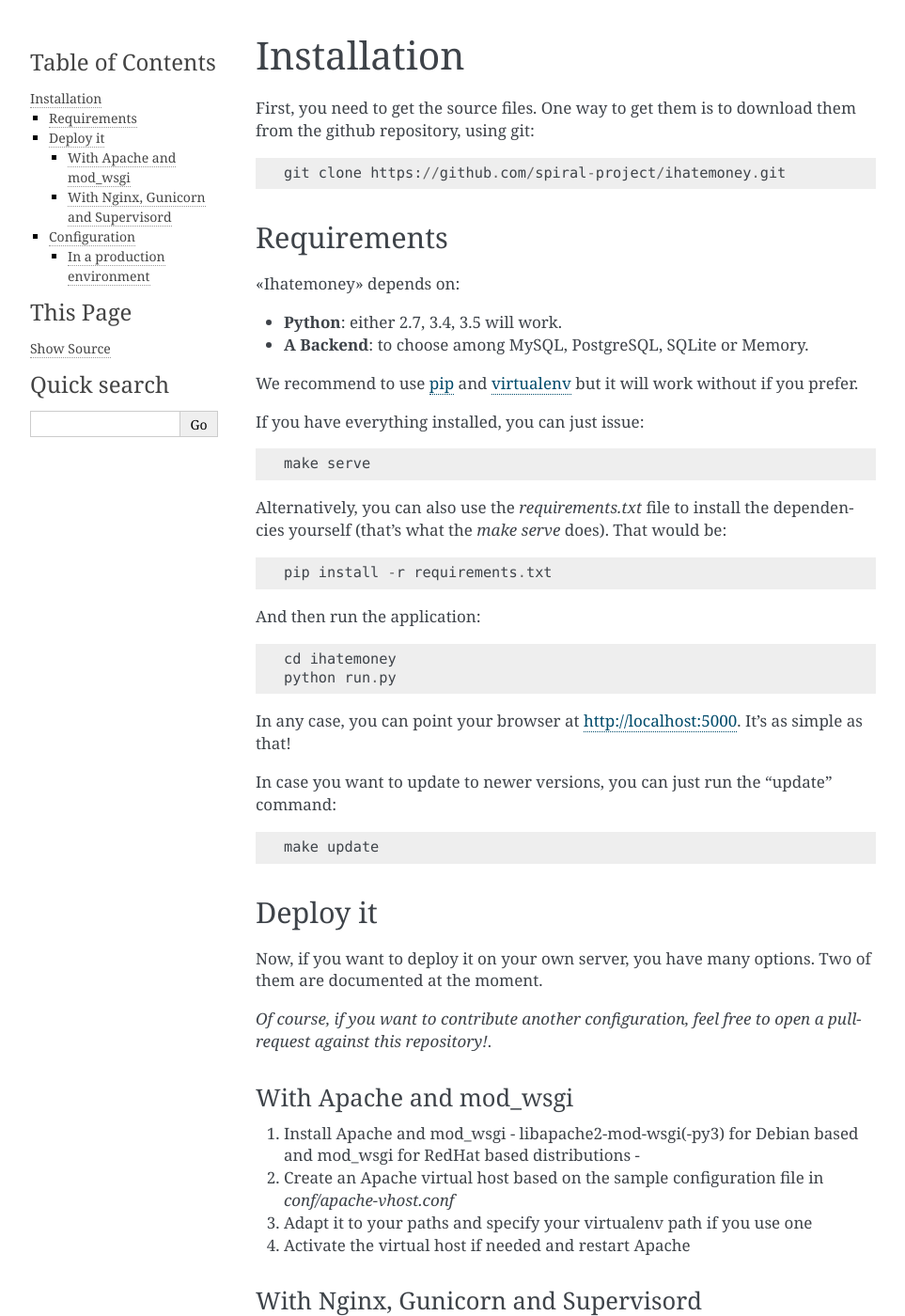
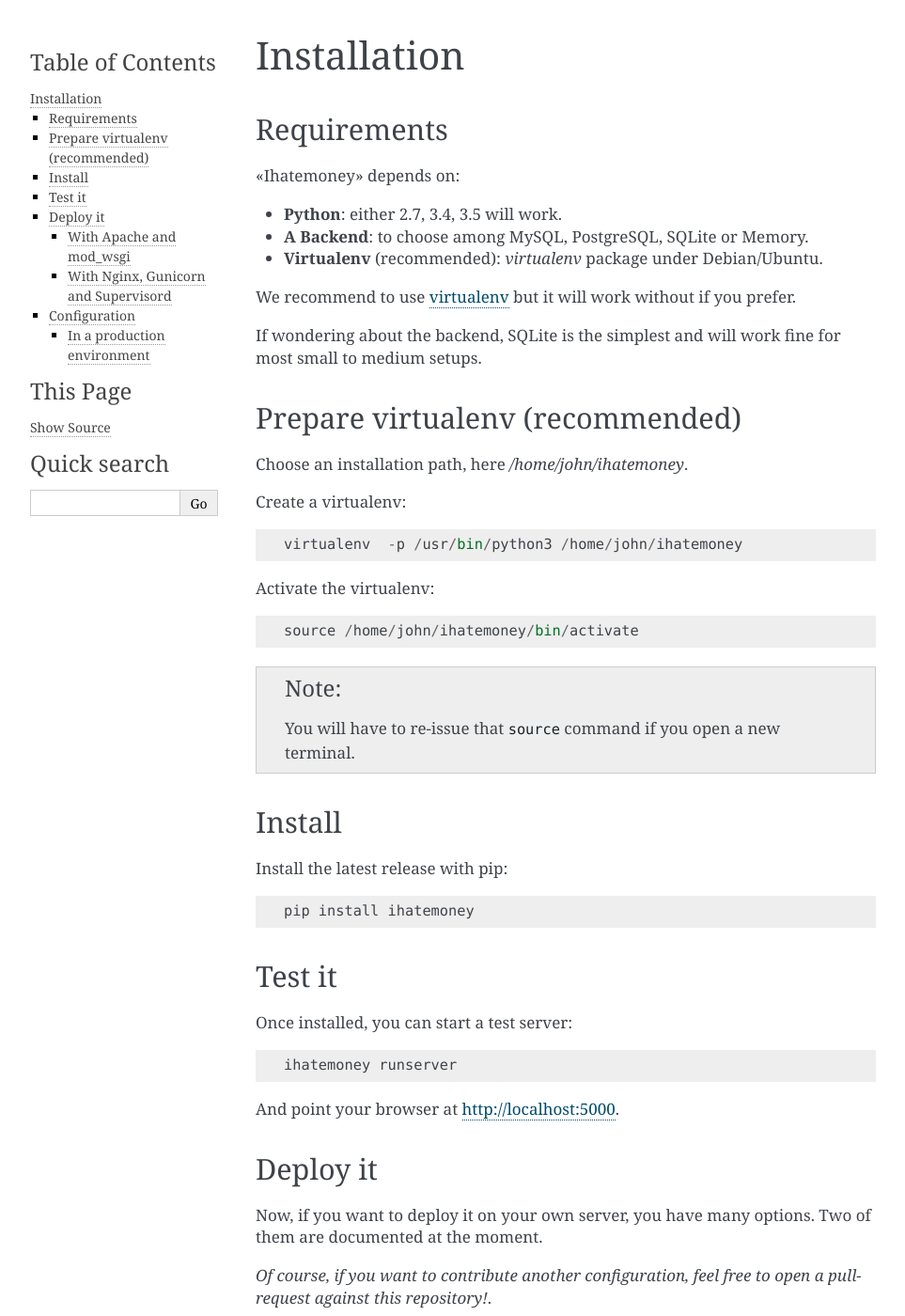
Before and after one commit to spiral-project/ihatemoney, a Sphinx documentation site: the page built from docs/installation.rst, in a window 1280 px wide and 1400 px high. Shown: the whole window at 94% size, without its empty margins (148-1111 px from the left). Built offline with Sphinx 7.4.7, drawn with Linux system fonts in a browser that asks for light colours.

Commit message:
Switch documentation to recomend pip over git
- Update installation instruction
- Clearly separate dev setup from installation
- Some rewordings/section-ization by the way

```diff
--- a/docs/installation.rst
+++ b/docs/installation.rst
@@ -1,10 +1,7 @@
 Installation
 ############
 
-First, you need to get the source files. One way to get them is to download
-them from the github repository, using git::
-
-  git clone https://github.com/spiral-project/ihatemoney.git
+.. _installation-requirements:
 
 Requirements
 ============
@@ -13,31 +10,45 @@
 
 * **Python**: either 2.7, 3.4, 3.5 will work.
 * **A Backend**: to choose among MySQL, PostgreSQL, SQLite or Memory.
+* **Virtualenv** (recommended): `virtualenv` package under Debian/Ubuntu.
 
-We recommend to use `pip <https://pypi.python.org/pypi/pip/>`_ and
-`virtualenv <https://pypi.python.org/pypi/virtualenv>`_ but it will work
-without if you prefer.
+We recommend to use `virtualenv <https://pypi.python.org/pypi/virtualenv>`_ but
+it will work without if you prefer.
 
-If you have everything installed, you can just issue::
+If wondering about the backend, SQLite is the simplest and will work fine for
+most small to medium setups.
 
-    make serve
+Prepare virtualenv (recommended)
+================================
 
-Alternatively, you can also use the `requirements.txt` file to install the
-dependencies yourself (that's what the `make serve` does). That would be::
+Choose an installation path, here `/home/john/ihatemoney`.
 
-     pip install -r requirements.txt
+Create a virtualenv::
 
-And then run the application::
+    virtualenv  -p /usr/bin/python3 /home/john/ihatemoney
 
-    cd ihatemoney
-    python run.py
+Activate the virtualenv::
 
-In any case, you can point your browser at `http://localhost:5000 <http://localhost:5000>`_.
-It's as simple as that!
+    source /home/john/ihatemoney/bin/activate
 
-In case you want to update to newer versions, you can just run the "update" command::
+.. note:: You will have to re-issue that ``source`` command if you open a new
+          terminal.
 
-  make update
+Install
+=======
+
+Install the latest release with pip::
+
+  pip install ihatemoney
+
+Test it
+=======
+
+Once installed, you can start a test server::
+
+  ihatemoney runserver
+
+And point your browser at `http://localhost:5000 <http://localhost:5000>`_.
 
 Deploy it
 =========
```
Also changed, not shown: docs/contributing.rst (+46 -0 lines), 1 other file.
